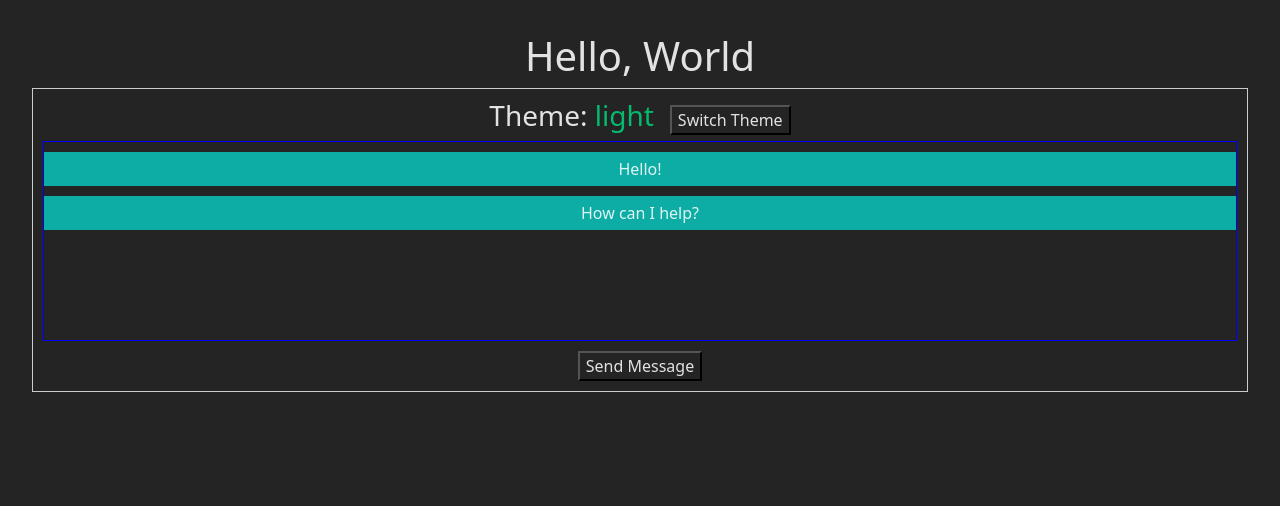
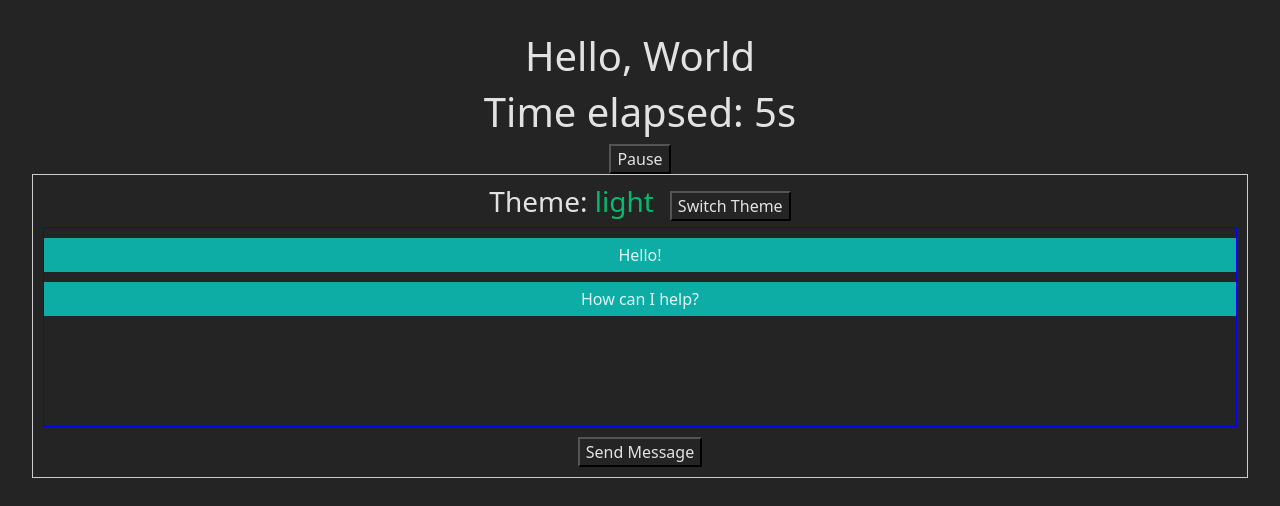
Before and after one commit to salino3/exercises-2026-react-typescript-01, a React (Vite) app: page / in a window 1280 px wide. Shown: the top 506 px of the page. Built offline with nearby package versions, Linux system fonts and the light colour scheme.

Commit message:
save changes

```diff
--- a/src/App.tsx
+++ b/src/App.tsx
@@ -16,6 +16,7 @@ import { EmployeeList } from "./components/employee-list/employee-list.component
 import "./App.scss";
 import { ChatWindow } from "./components/chat-window/chat-window.component";
 import { AppProvider } from "./context/provider";
+import { Timer } from "./components/timer/timer.component";
 
 function App() {
   function onLogin(username: string, role: string) {
@@ -37,6 +38,7 @@ function App() {
       {/* <BindComponent /> */}
       {/* <ShoppingCart /> */}
       {/* <EmployeeList /> */}
+      <Timer />
       <AppProvider>
         <ChatWindow />
       </AppProvider>
--- /dev/null
+++ b/src/components/timer/timer.component.tsx
@@ -0,0 +1,30 @@
+import React, { useState, useEffect, useRef } from "react";
+
+export const Timer = () => {
+  const [seconds, setSeconds] = useState(0);
+  const [isActive, setIsActive] = useState(true);
+  const refEl = useRef<HTMLHeadingElement | undefined>();
+  useEffect(() => {
+    // BUG 1: If we don't handle this correctly, it creates multiple intervals
+    const interval = setInterval(() => {
+      // BUG 2: This doesn't account for the current 'seconds' value correctly
+      if (isActive) {
+        setSeconds(seconds + 1);
+      }
+    }, 1000);
+
+    // BUG 3: Something is missing here to stop the timer when the component dies
+    return () => {
+      clearInterval(interval);
+    };
+  }, [refEl.current?.innerText]);
+
+  return (
+    <div>
+      <h1 ref={refEl}>Time elapsed: {seconds}s</h1>
+      <button onClick={() => setIsActive(!isActive)}>
+        {isActive ? "Pause" : "Resume"}
+      </button>
+    </div>
+  );
+};
```
